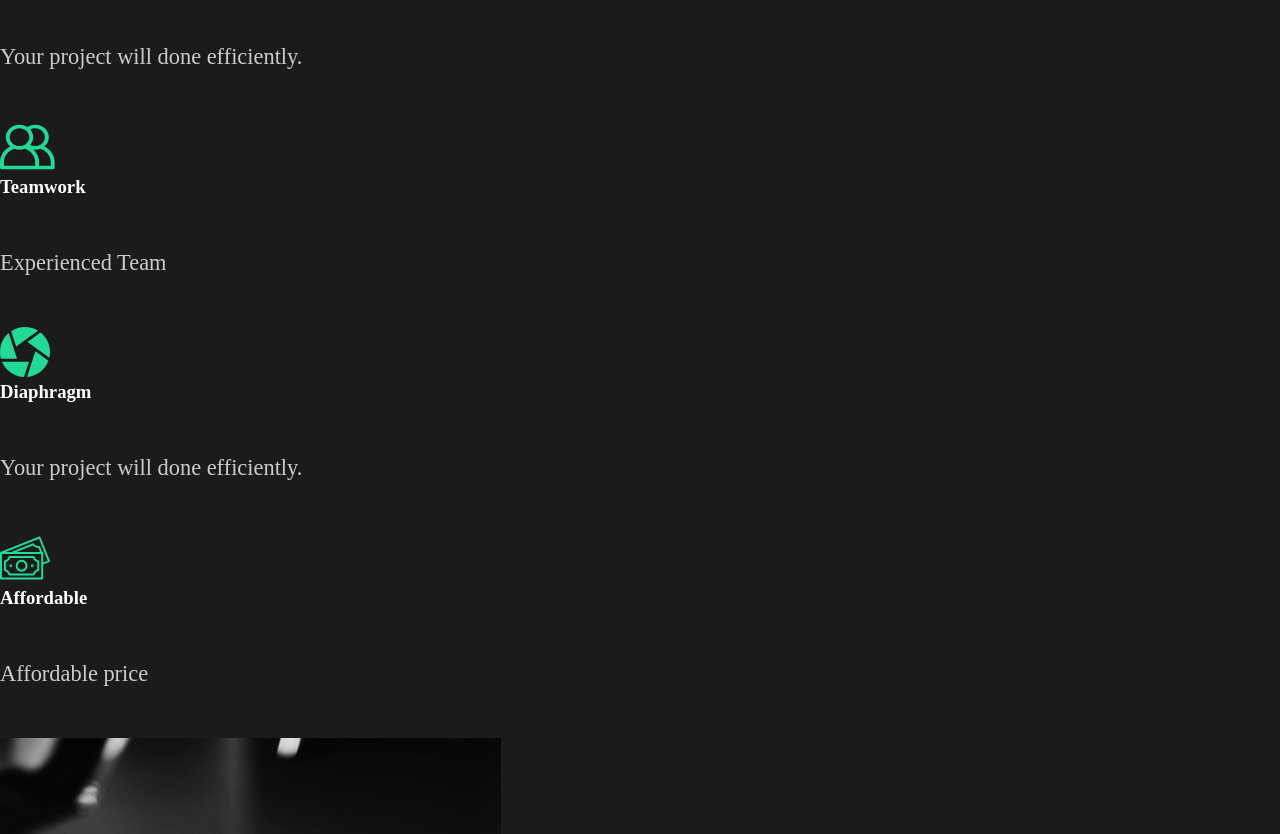
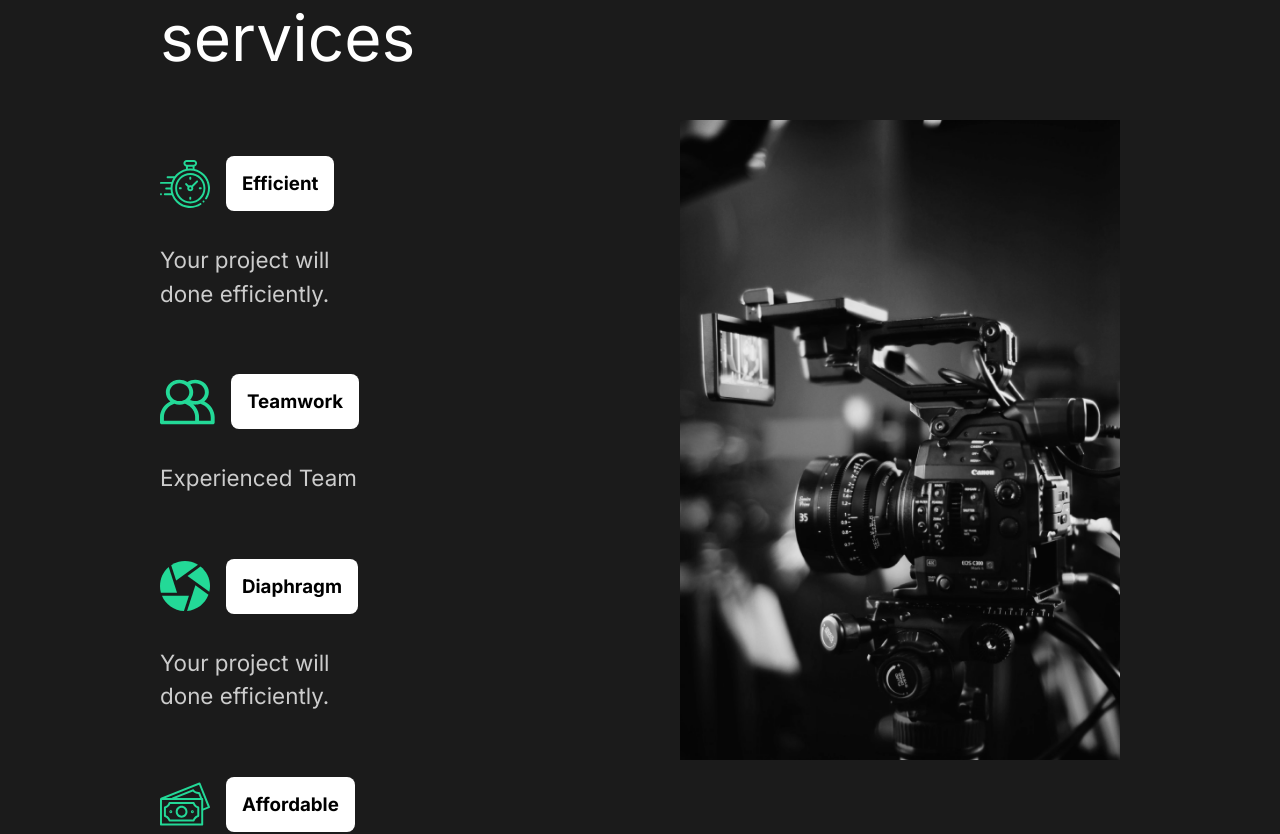
Before and after one commit to ParthPatel133/react-portfolio-project, a React (Create React App) app: page / in a window 1280 px wide. Shown: the part 962-1796 px from the top of the page. Built offline with nearby package versions, Linux system fonts and the light colour scheme.

Commit message:
styled ServicesSection and  AboutSection

```diff
--- a/public/index.html
+++ b/public/index.html
@@ -8,6 +8,11 @@
     <meta
       name="description"
       content="Web site created using create-react-app"
+    />
+    <link rel="preconnect" href="https://fonts.gstatic.com" />
+    <link
+      href="https://fonts.googleapis.com/css2?family=Inter:wght@400;700&family=Lobster&display=swap"
+      rel="stylesheet"
     />
     <link rel="apple-touch-icon" href="%PUBLIC_URL%/logo192.png" />
     <!--
--- a/src/components/AboutSection.js
+++ b/src/components/AboutSection.js
@@ -1,5 +1,11 @@
 import home1 from '../img/home1.png';
 import styled from 'styled-components';
+import {
+  StyledAbout,
+  StyledDescription,
+  StyledHide,
+  StyledImage,
+} from '../styles';
 
 const AboutSection = () => {
   return (
@@ -32,35 +38,5 @@
 };
 
 //styled-components
-const StyledAbout = styled.div`
-  min-height: 90vh;
-  display: flex;
-  align-items: center;
-  justify-content: space-between;
-  padding: 5rem 10rem;
-  color: white;
-`;
-
-const StyledDescription = styled.div`
-  flex: 1;
-  padding-right: 5rem;
-  h2 {
-    font-weight: lighter;
-  }
-`;
-
-const StyledImage = styled.div`
-  flex: 1;
-  overflow: hidden;
-  img {
-    width: 100%;
-    height: 80vh;
-    object-fit: cover;
-  }
-`;
-
-const StyledHide = styled.div`
-  overflow: hidden;
-`;
 
 export default AboutSection;
--- a/src/components/GlobalStyle.js
+++ b/src/components/GlobalStyle.js
@@ -10,6 +10,7 @@
 
 body{
     background: #1b1b1b;
+    font-family: 'Inter', sans-serif;
 
 }
 button{
@@ -21,6 +22,8 @@
     background: transparent;
     color: white;
     transition: all 0.5s ease;
+    font-family: 'Inter', sans-serif;
+
     &:hover{
         background-color: #23d997;
         color: white;
--- a/src/components/ServicesSection.js
+++ b/src/components/ServicesSection.js
@@ -4,49 +4,89 @@
 import teamwork from '../img/teamwork.svg';
 import home2 from '../img/home2.png';
 
+import styled from 'styled-components';
+import {
+  StyledAbout,
+  StyledDescription,
+  StyledHide,
+  StyledImage,
+} from '../styles';
+
 const ServicesSection = () => {
   return (
     <div>
-      <div className='services'>
-        <div className='description'>
+      <StyledServices>
+        <StyledDescription>
           <h2>
             High <span>quality</span> services
           </h2>
-          <div className='cards'>
-            <div className='card'>
+          <StyledCards>
+            <StyledCard>
               <div className='icon'>
                 <img src={clock} alt='clock-icon' />
                 <h3>Efficient</h3>
               </div>
               <p>Your project will done efficiently.</p>
-            </div>
-            <div className='card'>
+            </StyledCard>
+            <StyledCard>
               <div className='icon'>
                 <img src={teamwork} alt='teamwork-icon' />
                 <h3>Teamwork</h3>
               </div>
               <p>Experienced Team</p>
-            </div>
-            <div className='card'>
+            </StyledCard>
+            <StyledCard>
               <div className='icon'>
                 <img src={diaphragm} alt='diaphragm-icon' />
                 <h3>Diaphragm</h3>
               </div>
               <p>Your project will done efficiently.</p>
-            </div>
-            <div className='card'>
+            </StyledCard>
+            <StyledCard>
               <div className='icon'>
                 <img src={money} alt='money-icon' />
                 <h3>Affordable</h3>
               </div>
               <p>Affordable price</p>
-            </div>
-          </div>
-        </div>
-      </div>
-      <img src={home2} alt='video filming' />
+            </StyledCard>
+          </StyledCards>
+        </StyledDescription>
+        <StyledImage>
+          <img src={home2} alt='video filming' />
+        </StyledImage>
+      </StyledServices>
     </div>
   );
 };
 
+const StyledServices = styled(StyledAbout)`
+  h2 {
+    padding-bottom: 5rem;
+  }
+  p {
+    width: 70%;
+    padding: 2rem 0rem 4rem 0rem;
+  }
+`;
+
+const StyledCards = styled.div`
+  display: flex;
+  flex-wrap: wrap;
+`;
+
+const StyledCard = styled.div`
+  flex-basis: 20rem;
+  .icon {
+    display: flex;
+    align-items: center;
+    h3 {
+      margin-left: 1rem;
+      background: white;
+      color: black;
+      padding: 1rem;
+      border-radius: 0.5rem;
+    }
+  }
+`;
+
 export default ServicesSection;
--- /dev/null
+++ b/src/styles.js
@@ -0,0 +1,32 @@
+import styled from 'styled-components';
+
+export const StyledAbout = styled.div`
+  min-height: 90vh;
+  display: flex;
+  align-items: center;
+  justify-content: space-between;
+  padding: 5rem 10rem;
+  color: white;
+`;
+
+export const StyledDescription = styled.div`
+  flex: 1;
+  padding-right: 5rem;
+  h2 {
+    font-weight: lighter;
+  }
+`;
+
+export const StyledImage = styled.div`
+  flex: 1;
+  overflow: hidden;
+  img {
+    width: 100%;
+    height: 80vh;
+    object-fit: cover;
+  }
+`;
+
+export const StyledHide = styled.div`
+  overflow: hidden;
+`;
```
Also changed, not shown: 2 other files (tests, documents, lock files or other folders).
